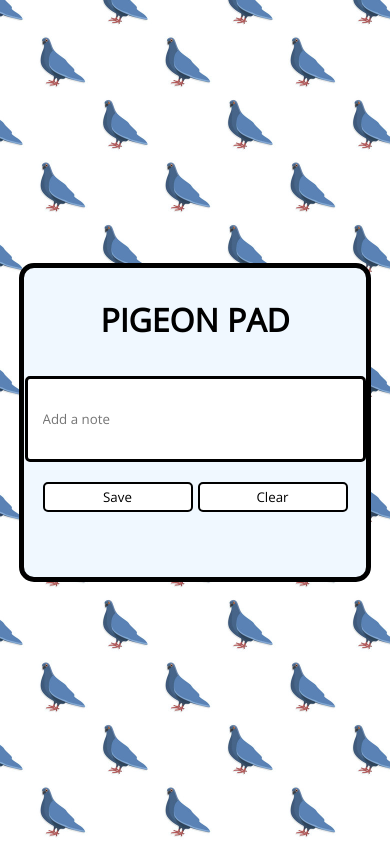
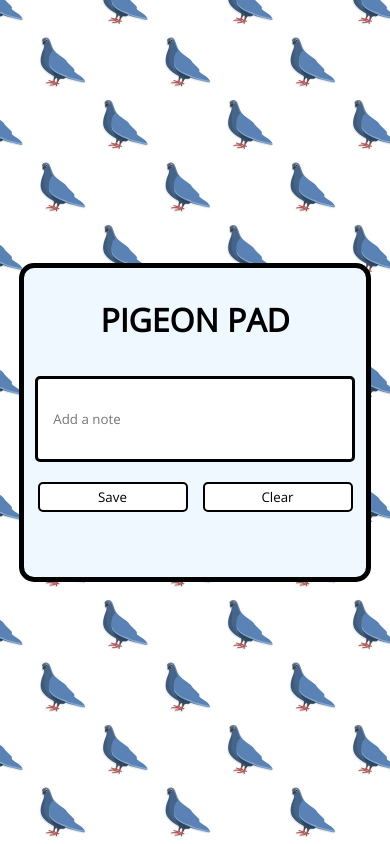
Before and after one commit to torontopubliclibra/note-taken, an Angular app: page / in a window 390 px wide. Built offline with nearby package versions, Linux system fonts and the light colour scheme.

Commit message:
updated responsive styles

```diff
--- a/src/app/app.component.scss
+++ b/src/app/app.component.scss
@@ -115,7 +115,14 @@ button {
             flex-direction: row;
         }
     }
+    .buttons {
+        gap: 15px;
+    }
+    .notebook li {
+        width: 125px;
+        height: 125px;
+    }
     input[type="text"] {
-        width: 100%;
+        width: 90%;
     }
 }
```
